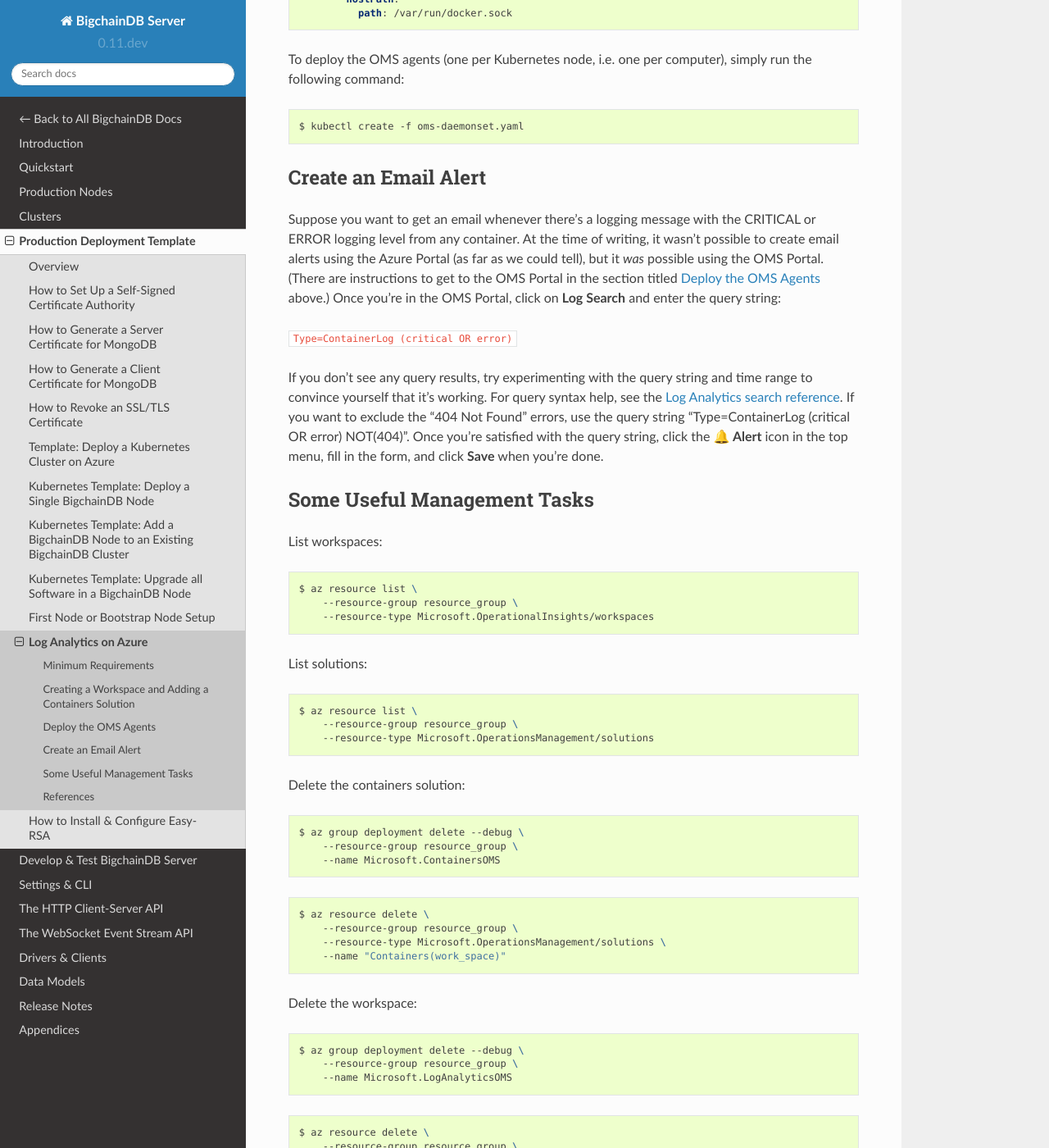
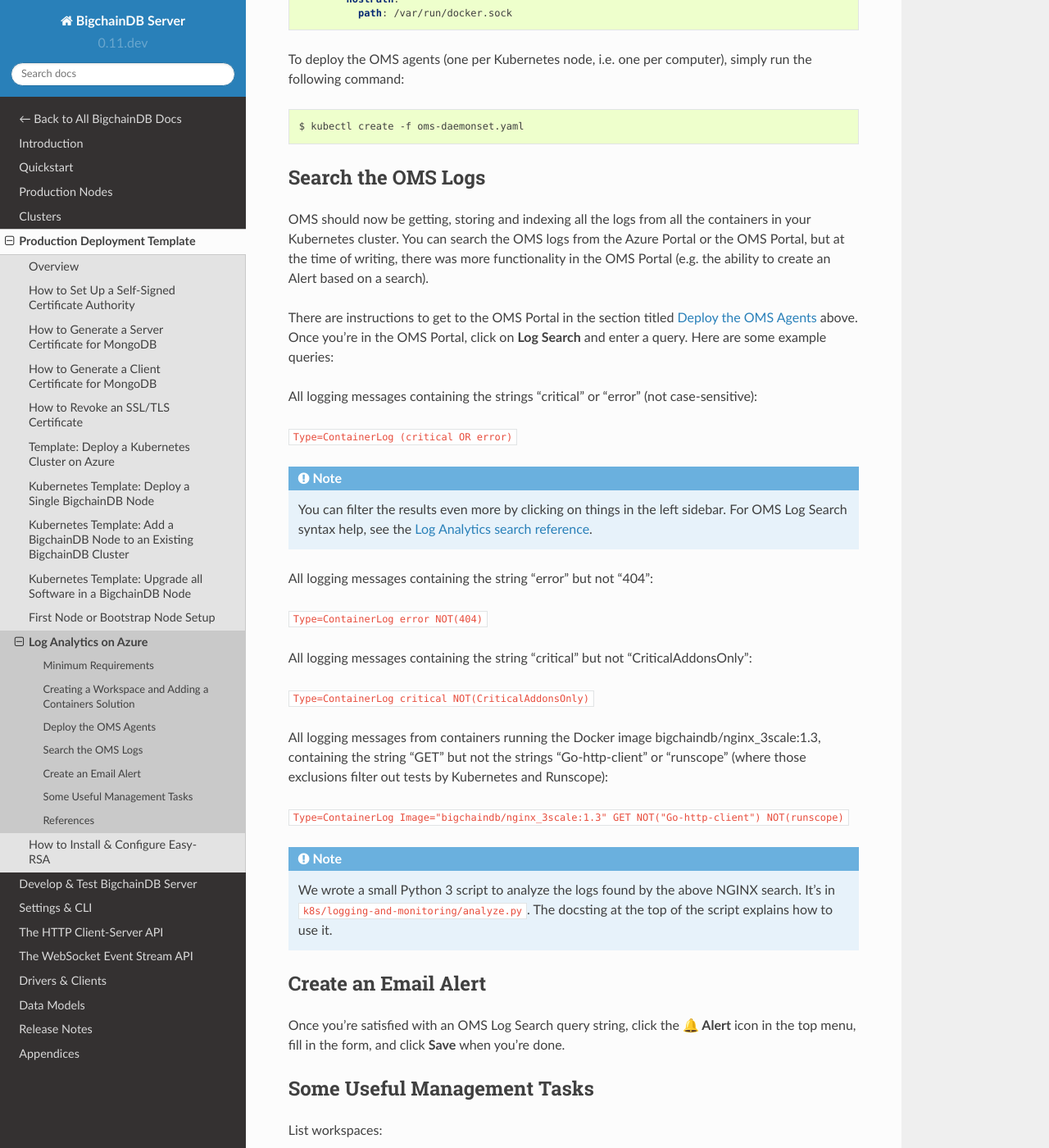
Before and after one commit to bigchaindb/bigchaindb, a Sphinx documentation site: the page built from docs/server/source/cloud-deployment-templates/log-analytics.rst, in a window 1280 px wide and 1400 px high, scrolled down 3552 px. Shown: the whole window at 82% size. Built offline with Sphinx 7.4.7 and the Read the Docs theme 2.0.0, drawn with Linux system fonts in a browser that asks for light colours; pages that are not in the unit, such as notebooks, are missing from menus.

Commit message:
gave more examples of OMS Log Search string + analysis tips

```diff
--- a/docs/server/source/cloud-deployment-templates/log-analytics.rst
+++ b/docs/server/source/cloud-deployment-templates/log-analytics.rst
@@ -193,30 +193,55 @@
     $ kubectl create -f oms-daemonset.yaml
 
 
+Search the OMS Logs
+-------------------
+
+OMS should now be getting, storing and indexing all the logs
+from all the containers in your Kubernetes cluster.
+You can search the OMS logs from the Azure Portal
+or the OMS Portal, but at the time of writing,
+there was more functionality in the OMS Portal
+(e.g. the ability to create an Alert based on a search).
+
+There are instructions to get to the OMS Portal
+in the section titled :ref:`Deploy the OMS Agents` above.
+Once you're in the OMS Portal, click on **Log Search**
+and enter a query.
+Here are some example queries:
+
+All logging messages containing the strings "critical" or "error" (not case-sensitive):
+
+``Type=ContainerLog (critical OR error)``
+
+.. note::
+
+   You can filter the results even more by clicking on things in the left sidebar.
+   For OMS Log Search syntax help, see the
+   `Log Analytics search reference <https://docs.microsoft.com/en-us/azure/log-analytics/log-analytics-search-reference>`_.
+
+All logging messages containing the string "error" but not "404":
+
+``Type=ContainerLog error NOT(404)``
+
+All logging messages containing the string "critical" but not "CriticalAddonsOnly":
+
+``Type=ContainerLog critical NOT(CriticalAddonsOnly)``
+
+All logging messages from containers running the Docker image bigchaindb/nginx_3scale:1.3, containing the string "GET" but not the strings "Go-http-client" or "runscope" (where those exclusions filter out tests by Kubernetes and Runscope):
+
+``Type=ContainerLog Image="bigchaindb/nginx_3scale:1.3" GET NOT("Go-http-client") NOT(runscope)``
+
+.. note::
+
+   We wrote a small Python 3 script to analyze the logs found by the above NGINX search.
+   It's in ``k8s/logging-and-monitoring/analyze.py``. The docsting at the top
+   of the script explains how to use it.
+
+
 Create an Email Alert
 ---------------------
 
-Suppose you want to get an email whenever there's a logging message
-with the CRITICAL or ERROR logging level from any container.
-At the time of writing, it wasn't possible to create email alerts
-using the Azure Portal (as far as we could tell),
-but it *was* possible using the OMS Portal.
-(There are instructions to get to the OMS Portal
-in the section titled :ref:`Deploy the OMS Agents` above.)
-Once you're in the OMS Portal, click on **Log Search**
-and enter the query string:
-
-``Type=ContainerLog (critical OR error)``
-
-If you don't see any query results,
-try experimenting with the query string and time range
-to convince yourself that it's working.
-For query syntax help, see the
-`Log Analytics search reference <https://docs.microsoft.com/en-us/azure/log-analytics/log-analytics-search-reference>`_.
-If you want to exclude the "404 Not Found" errors,
-use the query string
-"Type=ContainerLog (critical OR error) NOT(404)".
-Once you're satisfied with the query string,
+Once you're satisfied with an OMS Log Search query string,
 click the **🔔 Alert** icon in the top menu,
 fill in the form,
 and click **Save** when you're done.
```
